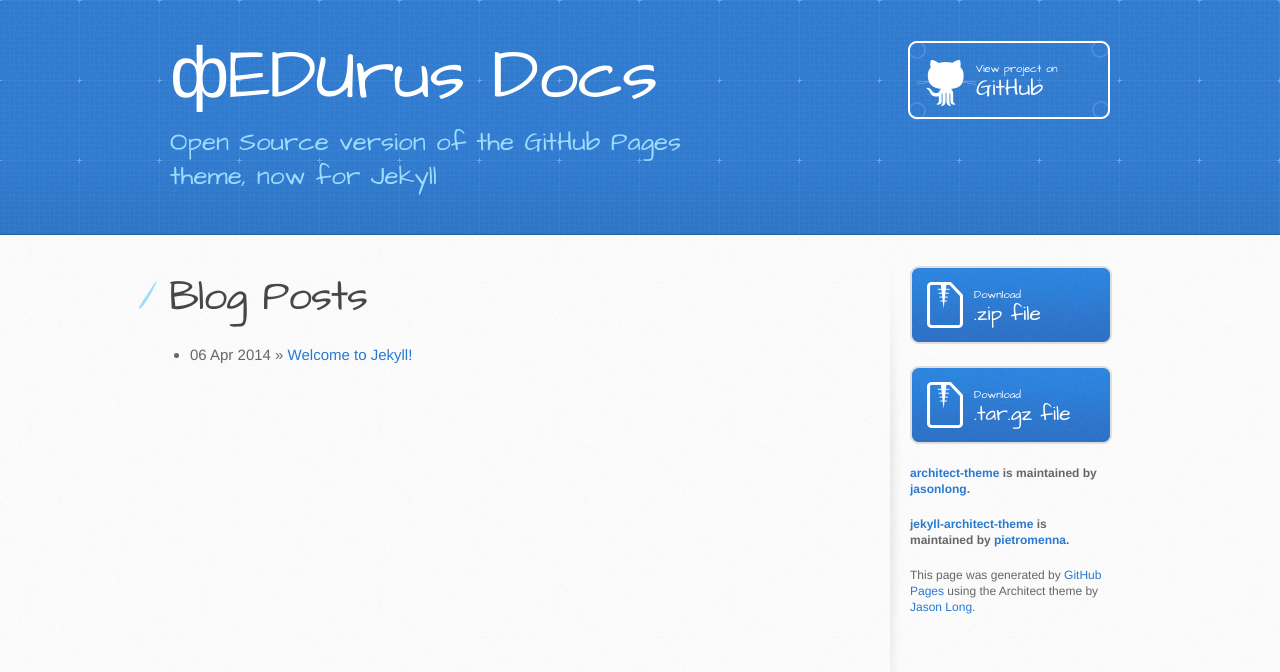
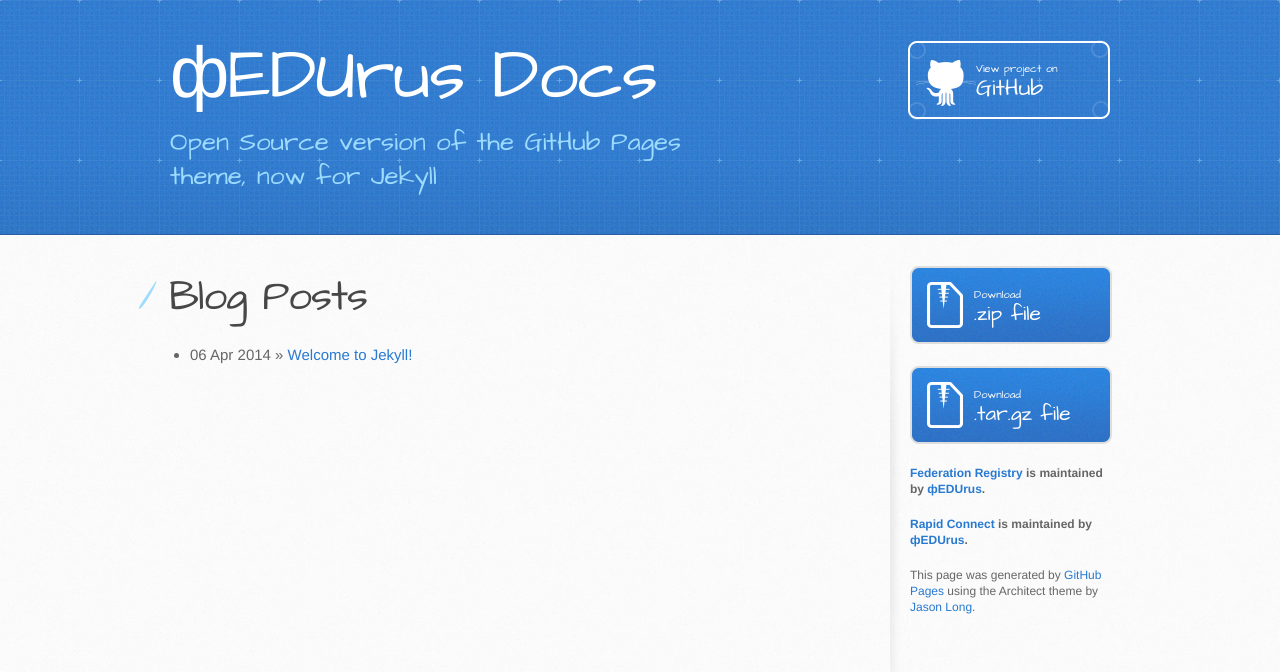
Before and after one commit to fedurusaccessfed/fedurusaccessfed, a Jekyll site: the page built from index.html, in a window 1280 px wide. Shown: the top 672 px of the page. Built offline with Jekyll 4.4.1, drawn with Linux system fonts in a browser that asks for light colours; Markdown is read by kramdown in place of the engine named in the settings.

Commit message:
Change default.html

```diff
--- a/_layouts/default.html
+++ b/_layouts/default.html
@@ -21,7 +21,7 @@
       <div class="inner">
         <h1> {{ site.name }} </h1>
         <h2>Open Source version of the GitHub Pages theme, now for Jekyll</h2>
-        <a href="https://github.com/pietromenna/jekyll-architect-theme" class="button"><small>View project on</small> GitHub</a>
+        <a href="https://github.com/fedurusaccessfed/fedurusaccessfed.github.io" class="button"><small>View project on</small> GitHub</a>
       </div>
     </header>
 
@@ -34,18 +34,18 @@
         </section>
 
         <aside id="sidebar">
-          <a href="https://github.com/pietromenna/jekyll-architect-theme/archive/master.zip" class="button">
+          <a href="https://github.com/fedurusaccessfed/fedurusaccessfed.github.io/archive/master.zip" class="button">
             <small>Download</small>
             .zip file
           </a>
-          <a href="https://github.com/pietromenna/jekyll-architect-theme/archive/master.tar.gz" class="button">
+          <a href="https://github.com/fedurusaccessfed/fedurusaccessfed.github.io/archive/master.tar.gz" class="button">
             <small>Download</small>
             .tar.gz file
           </a>
 
-          <p class="repo-owner"><a href="https://github.com/jasonlong/architect-theme">architect-theme</a> is maintained by <a href="https://github.com/jasonlong">jasonlong</a>.</p>
+          <p class="repo-owner"><a href="https://manager.fedurus.ru">Federation Registry</a> is maintained by <a href="http://www.fedurus.ru">фEDUrus</a>.</p>
 
-          <p class="repo-owner"><a href="https://github.com/pietromenna/jekyll-architect-theme">jekyll-architect-theme</a> is maintained by <a href="https://github.com/pietromenna">pietromenna</a>.</p>
+          <p class="repo-owner"><a href="https://rapid.fedurus.ru">Rapid Connect</a> is maintained by <a href="http://www.fedurus.ru">фEDUrus</a>.</p>
 
           <p>This page was generated by <a href="https://pages.github.com">GitHub Pages</a> using the Architect theme by <a href="https://twitter.com/jasonlong">Jason Long</a>.</p>
         </aside>
```
